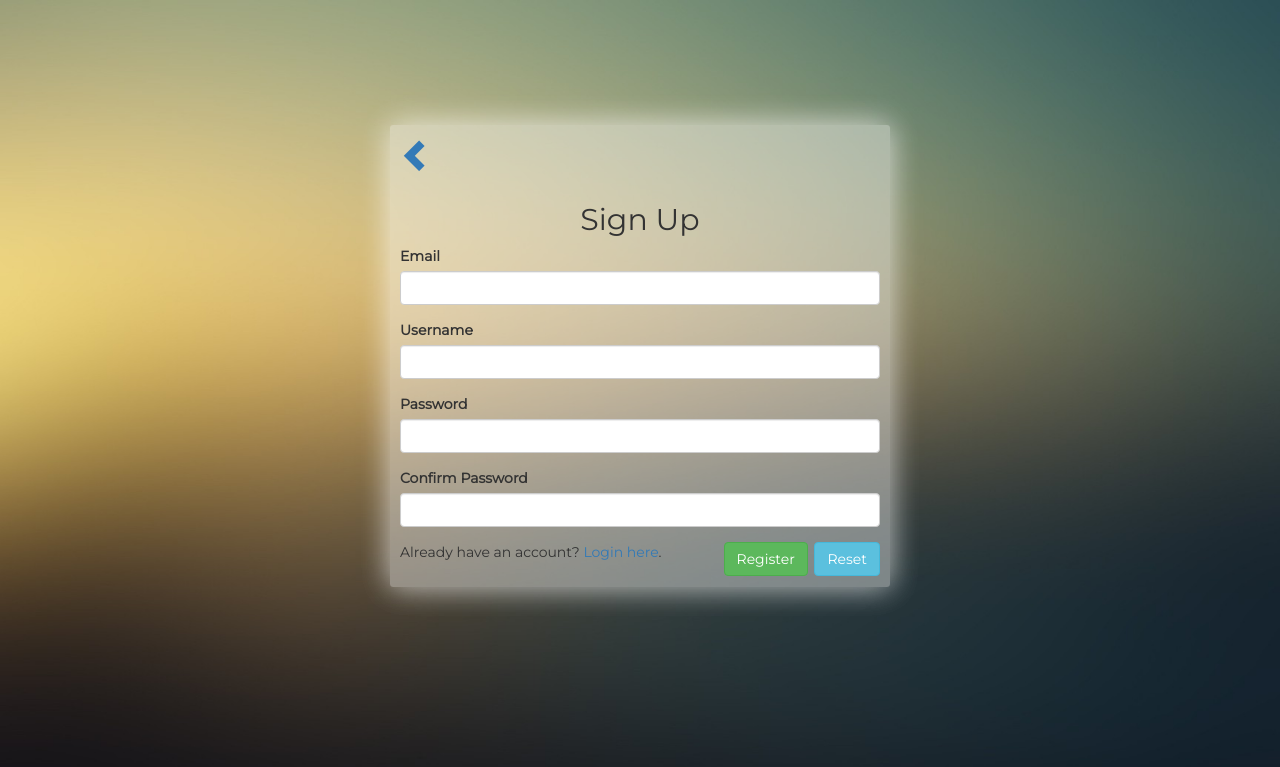
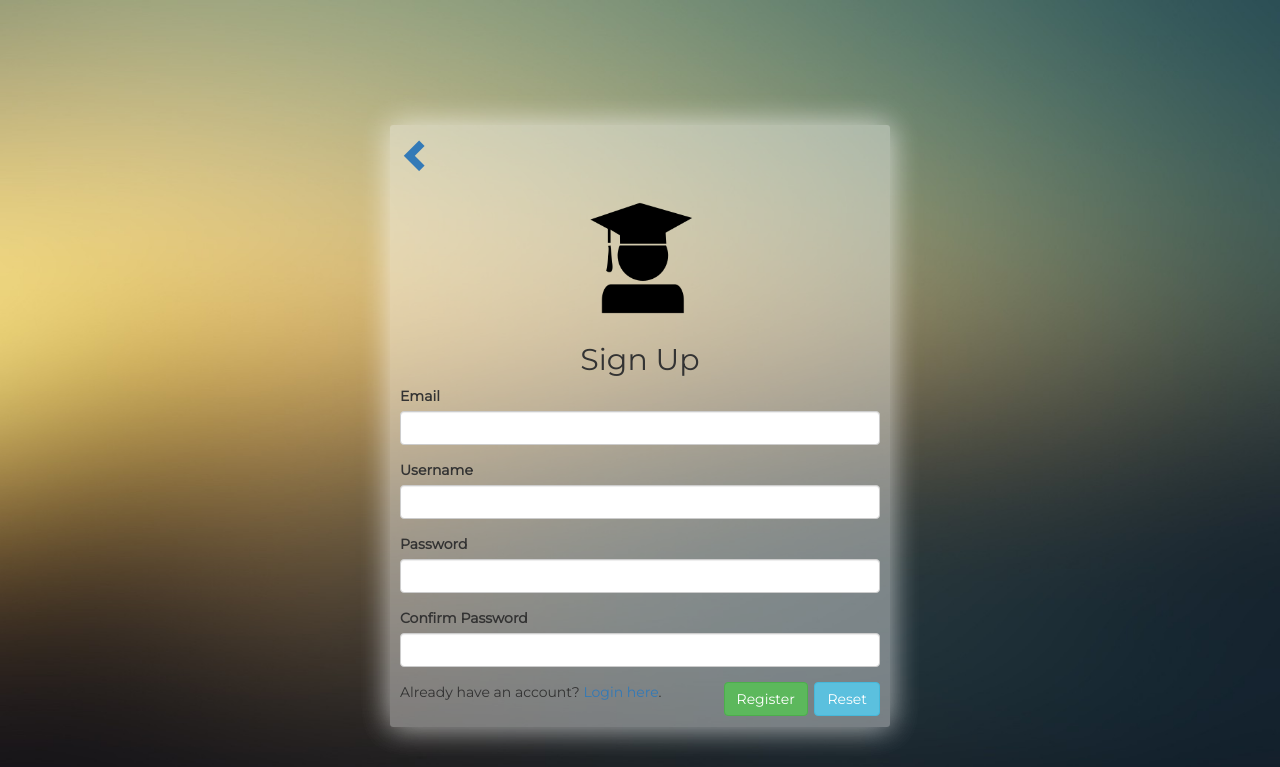
Before and after one commit to ju1ez/Capstone, a PHP site: page /capstone/register.php in a window 1280 px wide. Shown: the top 767 px of the page. Run offline with PHP 8.4, Linux system fonts and the light colour scheme.

Commit message:
Add image back to Signup

```diff
--- a/Project/register.php
+++ b/Project/register.php
@@ -16,6 +16,7 @@ require_once "config/register_config.php";
             <div class="row">
                 <div class="col-md-12">
                   <p style="font-size: 25pt;"><a href="index.php"><span class="glyphicon glyphicon-chevron-left"></span></a></p>
+                  <figure id ="loginImg"><img style="width: 130px; height: 130px;" href="images/signup.png" src="images/signup.png" alt="Sign Up Icon" titlte = "Sign Up Icon"/></figure>
                   <h2 class="text-center">Sign Up</h2>
                   <?php echo $confirm_message;?>
                     <form action="<?php echo htmlspecialchars($_SERVER["PHP_SELF"]); ?>" method="post">
```
Also changed, not shown: Project/images/signup.png (added).
